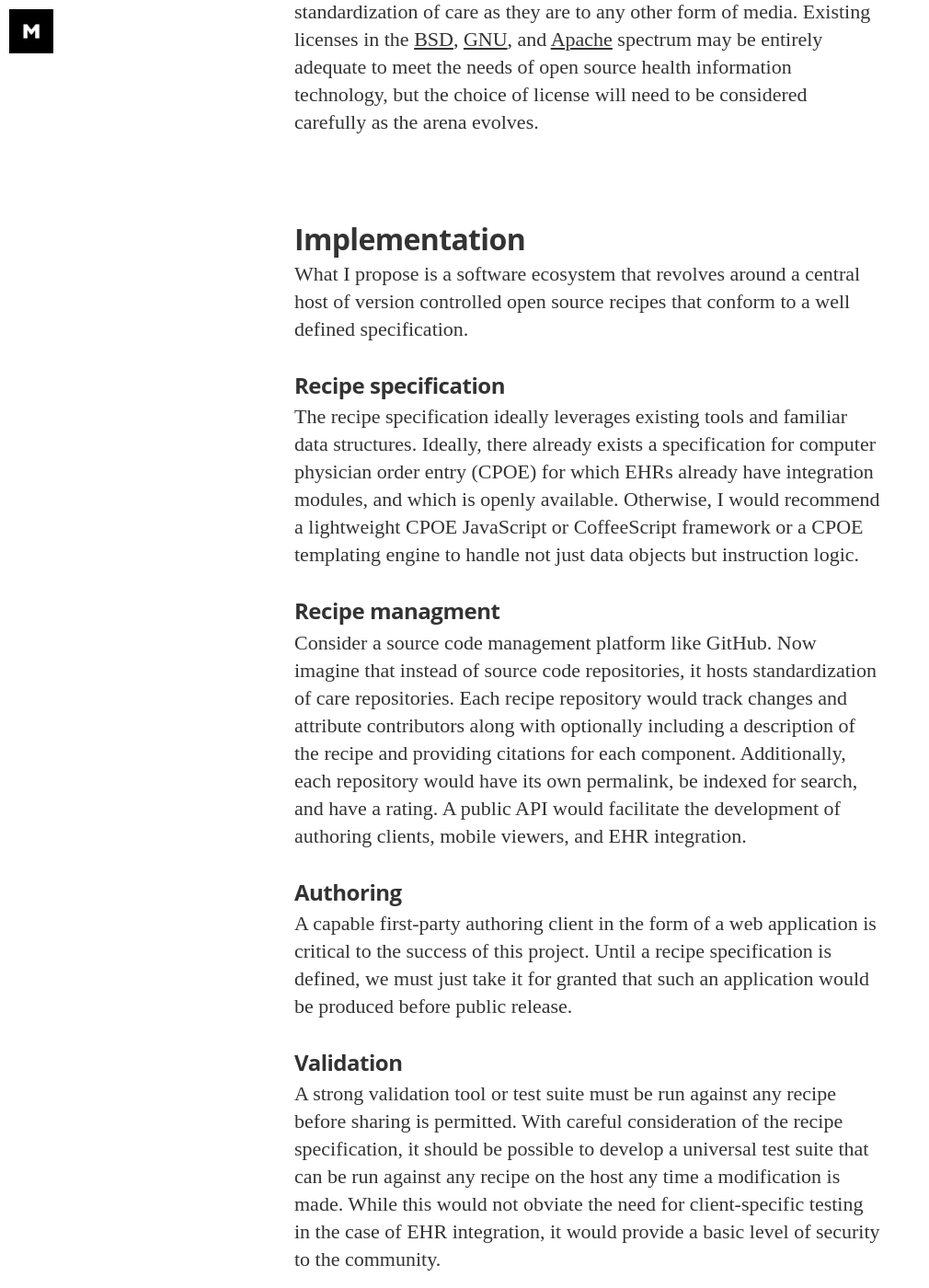
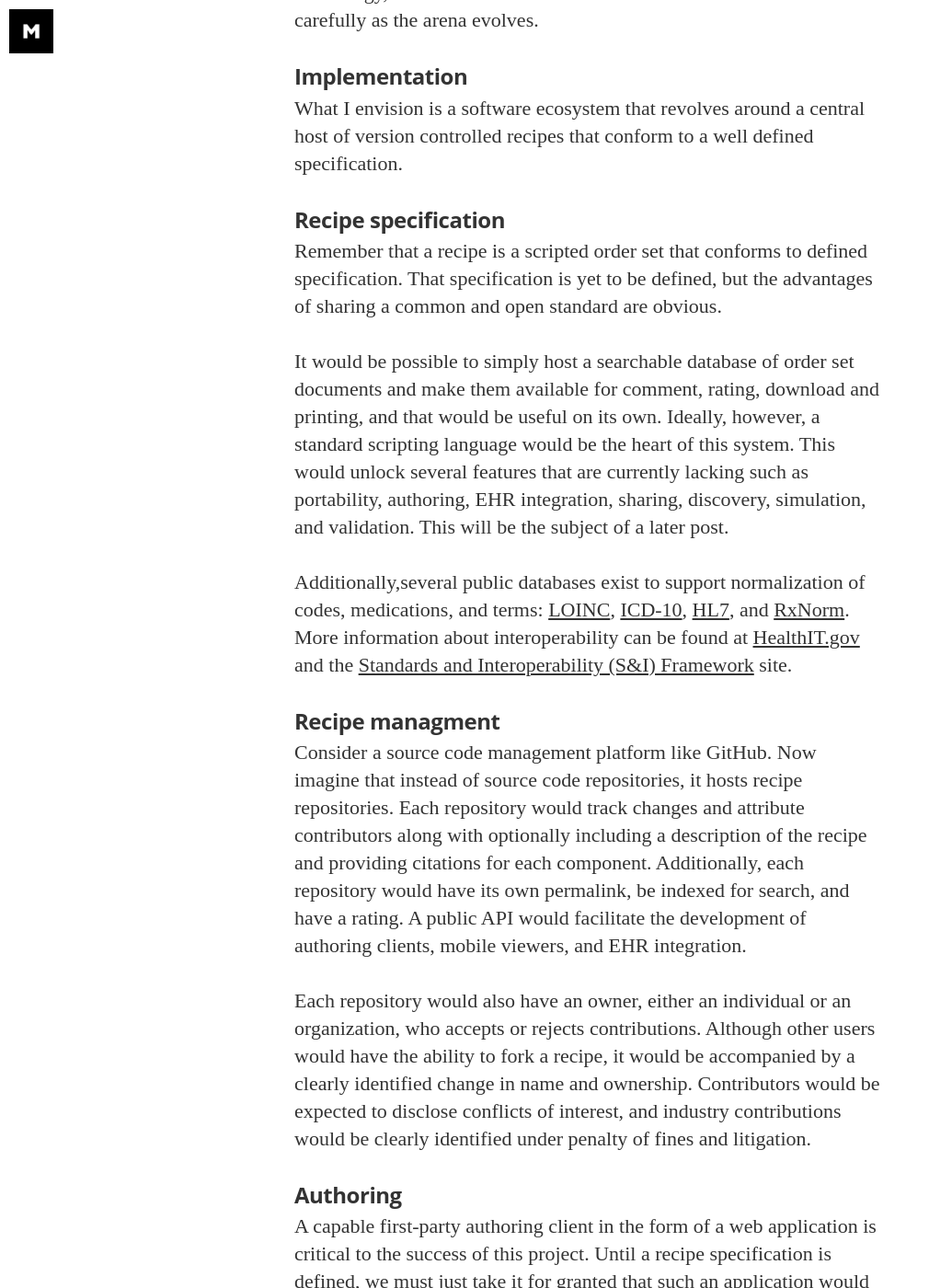
Before and after one commit to brianmacarthur/brianmacarthur.github.io, a Jekyll site: the page built from _posts/2014-12-12-open-source-standardization-of-care.markdown, in a window 1280 px wide and 1400 px high, scrolled down 3613 px. Shown: the whole window at 92% size, without its empty margins (0-1010 px from the left). Built offline with Jekyll 4.4.1, drawn with Linux system fonts in a browser that asks for light colours; nearby versions of some CDN libraries; some web fonts are replaced; Markdown is read by kramdown in place of the engine named in the settings; some of the changed text lies outside the part shown.

Commit message:
Major revision in response to Dave's comments via email

```diff
--- a/_posts/2014-12-12-open-source-standardization-of-care.markdown
+++ b/_posts/2014-12-12-open-source-standardization-of-care.markdown
@@ -6,45 +6,55 @@ categories: introduction
 tags:
 image: /assets/article_images/2014-08-29-welcome-to-jekyll/desktop.jpg
 ---
-I propose a platform for hosted health care order set, protocol, and bundle management that embraces key concepts of the open source software movement. If this product existed commercially, it might be called [GitHub](http://www.github.com/about) Health.
+I propose a platform for hosted healthcare order set, protocol, and bundle management that embraces key concepts of the open source software movement. If this product existed commercially, it might be called [GitHub](http://www.github.com/about) Health, and in Canada a similar platform already exists. It is the [Canadian CPOE Toolkit](https://cpoe-toolkit.ca/).
 
-#Inspiration
+###Inspiration
 I recently attended the [2014 World Symposium of Perinatal Medicine](http://www.worldsymposium.net/2014topics), a fantastic triennial conference that I can't recommend highly enough. That is where I had my first thoughts about open source standardization of care.
 
 [Steven Clark, MD](http://www.ncbi.nlm.nih.gov/pubmed?term=Clark%2C%20Steven%20L%5BAuthor%5D) of the Baylor College of Medicine and Texas Children's Hospital delivered a presentation at the conference entitled, "Standardization of Care and Perinatal Outcomes Improvement," in which he shared his experience building a high reliability organization and the evidence backing up that approach. He advocated simple and sometimes obvious quality improvement strategies employing protocols to standardize approaches to commonly encountered clinical problems. The most primitive example he cited was an induction of labor order set he jotted down while taking a break from fishing.
 
-Another presenter, [Alan Spitzer, MD](http://www.ncbi.nlm.nih.gov/pubmed?term=Spitzer%2C%20Alan%20R%5BAuthor%5D) approached the same topic from the other end of the spectrum as the Senior VP for Research, Education and Quality at [Mednax, Pediatrix Medical Group, and American Anesthesiology](http://www.mednax.net). He delivered a presentation entitled, "How do we safely improve care in the NICU?." In it, he highlighted the importance of measuring outcomes at every level of a health care organization and using that data to design and implement strategies to improve outcomes for underperforming providers and sites across the organization.
+Another presenter, [Alan Spitzer, MD](http://www.ncbi.nlm.nih.gov/pubmed?term=Spitzer%2C%20Alan%20R%5BAuthor%5D) approached the same topic from the other end of the spectrum as the Senior VP for Research, Education and Quality at [Mednax, Pediatrix Medical Group, and American Anesthesiology](http://www.mednax.net). He delivered a presentation entitled, "How do we safely improve care in the NICU?." In it, he highlighted the importance of measuring outcomes at every level of a healthcare organization and using that data to design and implement strategies to improve outcomes for underperforming providers and sites across the organization.
 
-One of the messages I took away from each presenter was that there remain multitudinous targets for standardization of care across broad swaths of the medical landscape. On the other hand, there are immense challenges involved in the development of best practices within an organization. On top of that, there are further obstacles in the way of sharing them with the broader health care community. I considered all of these things against the backdrop of my experience as a rural provider affiliated with a small, independent hospital and concluded that there is just as much room for innovation in this space as in any other.
+One of the messages I took away from each presenter was that there remain multitudinous targets for standardization of care across broad swaths of the medical landscape. On the other hand, there are immense challenges involved in the development of best practices within an organization. On top of that, there are further obstacles in the way of sharing them with the broader healthcare community. I considered all of these things against the backdrop of my experience as a rural provider affiliated with a small, independent hospital and concluded that there is just as much room for innovation in this space as in any other.
 
-#Terminology
-For those unfamiliar with medical practice, most of the care that is delivered, particularly in the hospital setting, is triggered by healthcare provider orders. Orders encompass everything from activity restrictions and nursing instructions to medication dosing and imaging requests. They used to be exclusively handwritten. Medication errors, in particular, were common. In 1999, the [Institute of Medicine](http://www.iom.edu) (IOM) released a report, ["To Err is Human: Building A Safer Healthcare System."](http://www.iom.edu/Reports/1999/To-Err-is-Human-Building-A-Safer-Health-System.aspx) In it, adoption of computerized provider order entry **(CPOE)** systems with clinical decision support modules comprised one aspect of the quality improvement strategy. CPOE systems are now much more common, but there remain major performance gaps between the best and worst of these systems.
+###Terminology
+For those unfamiliar with medical practice, most of the care that is delivered, particularly in the hospital setting, is triggered by healthcare provider orders. Orders encompass everything from activity restrictions and nursing instructions to medication dosing and imaging requests. They used to be exclusively handwritten. Medication errors, in particular, were common. In 1999, the [Institute of Medicine](http://www.iom.edu) (IOM) released a report, ["To Err is Human: Building A Safer Healthcare System."](http://www.iom.edu/Reports/1999/To-Err-is-Human-Building-A-Safer-Health-System.aspx) In it, adoption of computerized provider order entry **(CPOE)** systems with clinical decision support modules comprised one aspect of the quality improvement strategy. CPOE systems are now much more common, but there remain major performance gaps between the best and worst of these systems. For more information, see the [Leapfrog Group's Fact Sheet](http://www.leapfroggroup.org/media/file/FactSheet_CPOE2.pdf).
 
-When we talk about standardization of care, several terms come to mind: order sets, protocols, and bundles. There are semantic distinctions between these terms that I won't get into now, though the [Institute for Healthcare Improvement](http://www.ihi.org/resources/Pages/ImprovementStories/WhatIsaBundle.aspx) hosts a great discussion of what constitutes a bundle. Regardless of the differences in meaning, I submit that they can all be described using a common syntax. For this reason, and in a nod to the formerly pejorative term, cookbook medicine, I will hereafter refer to that underlying structure as a **recipe**. Specifically, a recipe is the machine-readable script of instructions that represents an order set, protocol, or bundle that conforms to an open standard.
+When we talk about standardization of care, several terms come to mind: order sets, protocols, and bundles. There are semantic distinctions between these terms that I won't get into now, though the [Institute for Healthcare Improvement](http://www.ihi.org/resources/Pages/ImprovementStories/WhatIsaBundle.aspx) hosts a great discussion of what constitutes a bundle. Regardless of the differences in meaning, I submit that they can all be described using a common syntax. For this reason, and in a nod to the formerly pejorative term, cookbook medicine, I will hereafter refer to that underlying structure as a **recipe**. Specifically, a recipe is a machine-readable script of orders that conforms to an open standard.
 
 Software developers are familiar with the terms version control system and **repository**, but they might be new ideas to clinicians. At the risk of oversimplification, a version control system allows a team of software developers to collaboratively access and modify project files with careful tracking and attribution of every change made along the way. There are usually specific work flows that support the management of new features, bug fixes, and releases. Repositories are the specialized file systems that house the projects. Such systems greatly simplify not only development but also distribution.
 
-**Open source** is a term that has most frequently been applied to software development because that is where it originated. It generally refers to software for which the source code is available for inspection and modification, but it has since found applications across the spectrum of media under a variety of licenses. Licensing is a critical feature of all open source material and determines how it may be shared and modified. The written material on this site, for example, is licensed under the [Creative Commons Attribution-ShareAlike 4.0 International License](https://creativecommons.org/licenses/by-sa/4.0/legalcode). Licensing considerations are just as critical to open source standardization of care as they are to any other form of media. Existing licenses in the [BSD](https://www.gnu.org/licenses/license-list.html#ModifiedBSD), [GNU](https://www.gnu.org/licenses/license-list.html), and [Apache](http://www.apache.org/licenses/) spectrum may be entirely adequate to meet the needs of open source health information technology, but the choice of license will need to be considered carefully as the arena evolves.
+**Open source** is a term that has most frequently been applied to software development because that is where it originated. It generally refers to software for which the source code is available for inspection and modification, but it has since found applications across the spectrum of media under a variety of licenses. Licensing is a critical aspect of all open source material and determines how it may be shared and modified. The written material on this site, for example, is licensed under the [Creative Commons Attribution-ShareAlike 4.0 International License](https://creativecommons.org/licenses/by-sa/4.0/legalcode). Licensing considerations are just as critical to open source standardization of care as they are to any other form of media. Existing licenses in the [BSD](https://www.gnu.org/licenses/license-list.html#ModifiedBSD), [GNU](https://www.gnu.org/licenses/license-list.html), and [Apache](http://www.apache.org/licenses/) spectrum may be entirely adequate to meet the needs of open source health information technology, but the choice of license will need to be considered carefully as the arena evolves.
 
-#Implementation
-What I propose is a software ecosystem that revolves around a central host of version controlled open source recipes that conform to a well defined specification.
+###Implementation
+What I envision is a software ecosystem that revolves around a central host of version controlled recipes that conform to a well defined specification.
 
-###Recipe specification
-The recipe specification ideally leverages existing tools and familiar data structures. Ideally, there already exists a specification for computer physician order entry (CPOE) for which EHRs already have integration modules, and which is openly available. Otherwise, I would recommend a lightweight CPOE JavaScript or CoffeeScript framework or a CPOE templating engine to handle not just data objects but instruction logic.
+#####Recipe specification
+Remember that a recipe is a scripted order set that conforms to defined specification. That specification is yet to be defined, but the advantages of sharing a common and open standard are obvious.
 
-###Recipe managment
-Consider a source code management platform like GitHub. Now imagine that instead of source code repositories, it hosts standardization of care repositories. Each recipe repository would track changes and attribute contributors along with optionally including a description of the recipe and providing citations for each component. Additionally, each repository would have its own permalink, be indexed for search, and have a rating. A public API would facilitate the development of authoring clients, mobile viewers, and EHR integration.
+It would be possible to simply host a searchable database of order set documents and make them available for comment, rating, download and printing, and that would be useful on its own. Ideally, however, a standard scripting language would be the heart of this system. This would unlock several features that are currently lacking such as portability, authoring, EHR integration, sharing, discovery, simulation, and validation. This will be the subject of a later post.
 
-###Authoring
+Additionally,several public databases exist to support normalization of codes, medications, and terms: [LOINC](http://loinc.org/), [ICD-10](http://www.who.int/classifications/icd/en/), [HL7](http://www.hl7.org/), and [RxNorm](http://www.nlm.nih.gov/research/umls/rxnorm/). More information about interoperability can be found at [HealthIT.gov](http://www.healthit.gov/providers-professionals/standards-interoperability) and the [Standards and Interoperability (S&I) Framework](http://www.siframework.org) site.
+
+#####Recipe managment
+Consider a source code management platform like GitHub. Now imagine that instead of source code repositories, it hosts recipe repositories. Each repository would track changes and attribute contributors along with optionally including a description of the recipe and providing citations for each component. Additionally, each repository would have its own permalink, be indexed for search, and have a rating. A public API would facilitate the development of authoring clients, mobile viewers, and EHR integration.
+
+Each repository would also have an owner, either an individual or an organization, who accepts or rejects contributions. Although other users would have the ability to fork a recipe, it would be accompanied by a clearly identified change in name and ownership. Contributors would be expected to disclose conflicts of interest, and industry contributions would be clearly identified under penalty of fines and litigation.
+
+#####Authoring
 A capable first-party authoring client in the form of a web application is critical to the success of this project. Until a recipe specification is defined, we must just take it for granted that such an application would be produced before public release.
 
-###Validation
-A strong validation tool or test suite must be run against any recipe before sharing is permitted. With careful consideration of the recipe specification, it should be possible to develop a universal test suite that can be run against any recipe on the host any time a modification is made. While this would not obviate the need for client-specific testing in the case of EHR integration, it would provide a basic level of security to the community.
+#####Stakeholders
+There is room for a grassroots campaign to demand greater interoperability and sharing of not only medical knowledge but also medical best practices, but the task would be easier with support from policy makers and the EHR industry. The best first step would be to become an active participant in the S&I Framework and gain support for an order scripting standard within existing organizations. Health information technology does not have the best track record when it comes to interoperability, but I would treat this as an opportunity to make a positive change on that issue.
 
-###Support
-I'm not convinced that endorsement from policy makers and EHR vendors is absolutely critical to the success of this endeavor, but it would be immensely helpful to gain some support from industry or government in the initial drive to gain traction for a CPOE-like recipe specification. Health information technology does not have the best track record when it comes to interoperability, but I would treat this as an opportunity to make a positive change on that issue.
+#####Concerns
+I recognize that consolidation of data brings with it real and perceived risks. The following questions are all reasonable. Who is allowed to contribute to the system and what are their credentials? How will the influence of the drug and device industries be either limited or clearly cited in an open platform? Could order scripting become a new target for hackers?
 
-#Conclusion
-In summary, what is needed is a recipe specification and a platform that supports authoring, version control, sharing, rating, searching, and viewing of care recipes along with an API to support the development of a range of client applications, including EHR integration.
+I will attempt to address these issues separately in a future post, but I do think there are effective measures available to mitigate those risks. And in an open system, there is room for continued debate and refinement of those measures.
 
-I think such a platform has the potential to enhance sharing and accelerate adoption of best practices in standardization of care across organizational and regional boundaries and ultimately improve patient care and outcomes at all levels of the health care system.
+For an interesting discussion of drug industry influence in the world of academic publishing, see [this BMJ podcast](https://soundcloud.com/bmjpodcasts/publishing-drug-funded-research?in=bmjpodcasts/sets/the-bmj-podcast).
+
+###Conclusion
+In summary, what I propose is 1) a recipe (scripted order set) specification and 2) a platform that supports authoring, version control, sharing, rating, searching, and viewing of recipes along with an API to support the development of a range of client applications, including EHR integration.
+
+I think such a platform has the potential to enhance sharing and accelerate adoption of best practices in standardization of care across organizational and regional boundaries and ultimately improve patient care and outcomes at all levels of the healthcare system.
```
